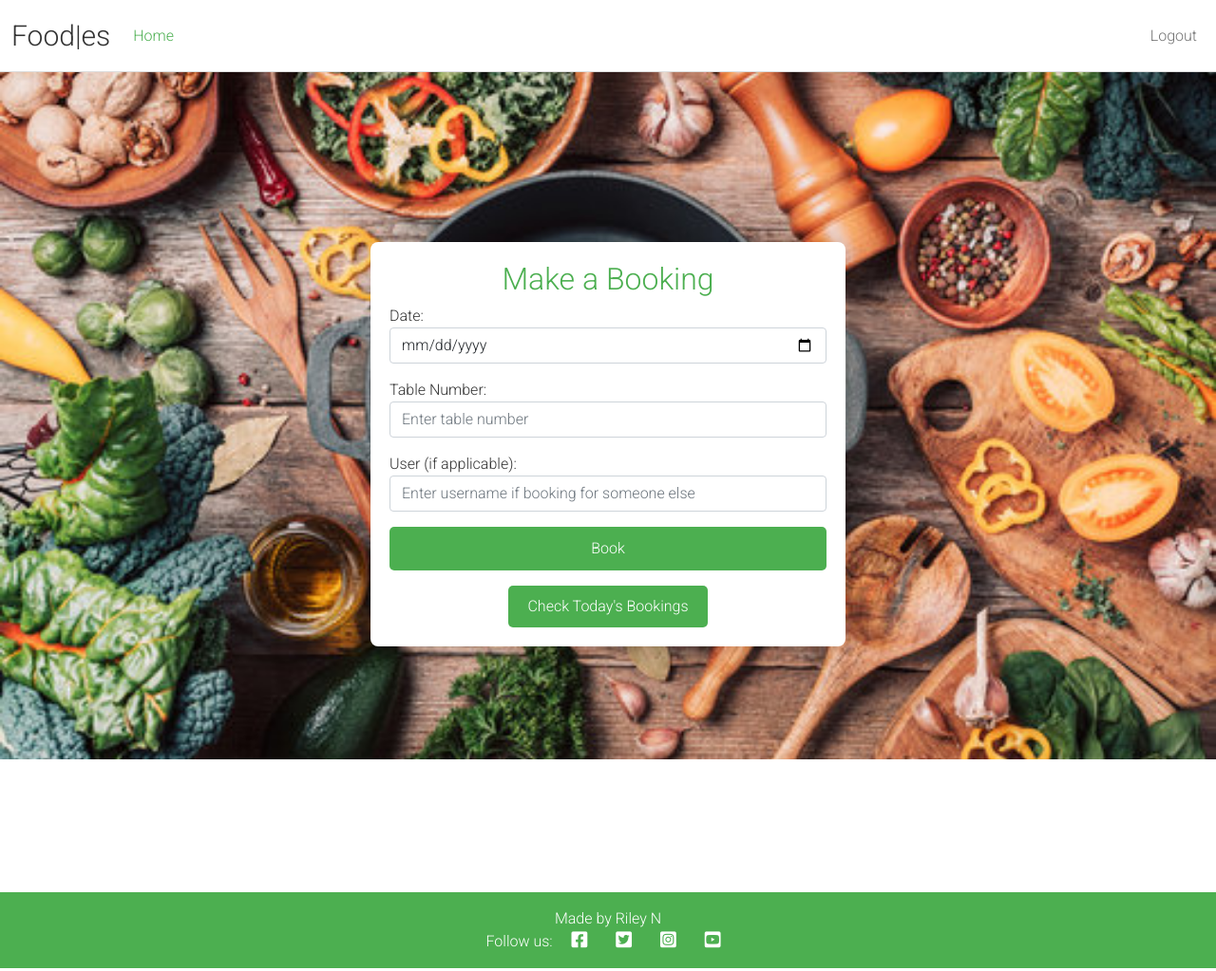
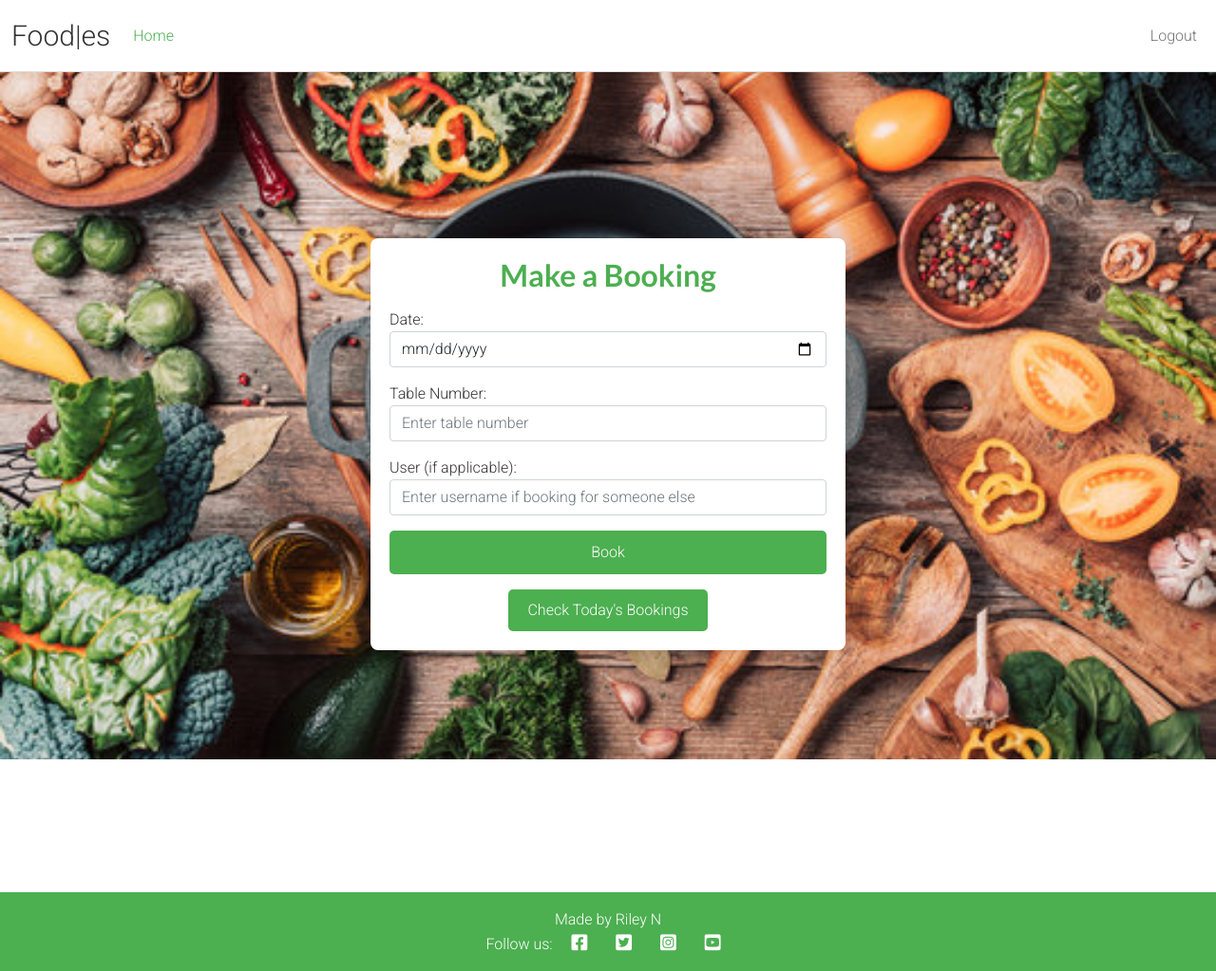
Before and after one commit to RNXVIII/project-4-resubmission, a Django app: page / in a window 1280 px wide. Shown: the whole page at 95% size. Run offline with Django 4.2, Linux system fonts and the light colour scheme; the visitor is signed in with stand-in values (Sample User, id 1).

Commit message:
fixing accidents style.css

```diff
--- a/static/css/style.css
+++ b/static/css/style.css
@@ -6,7 +6,18 @@ html, body {
     font-family: 'Roboto', sans-serif;
     color: #333;
     display: flex;
-    flex-direction: column; /* Ensures that the page uses Flexbox */
+    flex-direction: column;
+}
+
+h1, h2, h3, h4, h5, h6 {
+    font-family: 'Lato', sans-serif;
+    font-weight: 700;
+    color: #333;
+    margin-bottom: 0.5em;
+}
+p {
+    line-height: 1.6;
+    color: #555;
 }
 
 /* Main Background */
@@ -120,11 +131,11 @@ html, body {
 /* Footer */
 .footer {
     background-color: #4CAF50;
-    color: white;
+    color: #fff;
     padding: 20px;
     text-align: center;
     width: 100%;
-    margin-top: auto;  /* Push the footer to the bottom */
+    margin-top: auto;
     position: relative;
     bottom: 0;
 }
```
